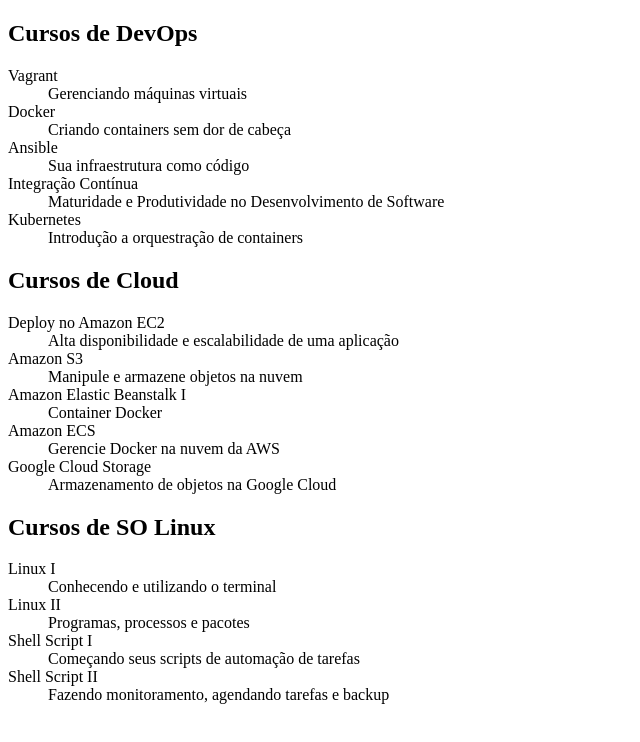
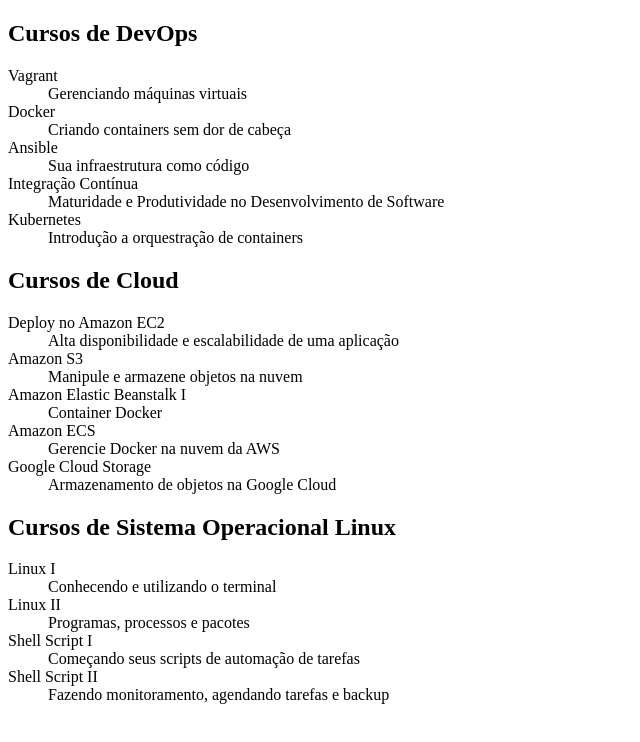
Before and after one commit to vanessaprsilva/aulas-git, a plain HTML site: page index.html in a window 1280 px wide. Shown: the whole page, without its empty margins (0-640 px from the left). Drawn offline with Linux system fonts and the light colour scheme.

Commit message:
SO -> Sistema Operacional

```diff
--- a/index.html
+++ b/index.html
@@ -43,7 +43,7 @@
             <dd>Armazenamento de objetos na Google Cloud</dd>
     </dl>
 
-    <h2>Cursos de SO Linux</h2>
+    <h2>Cursos de Sistema Operacional Linux</h2>
 
     <dl>
         <dt>Linux I</dt>
```
